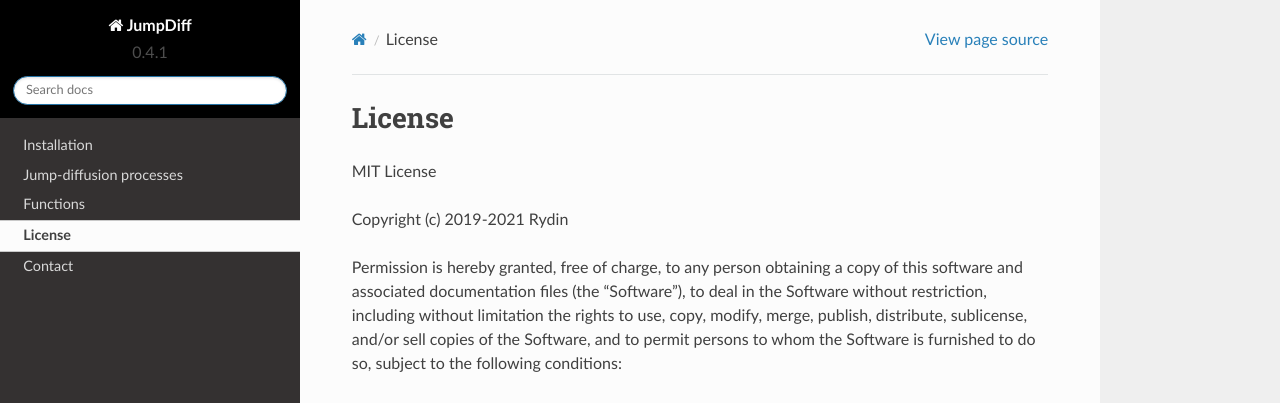
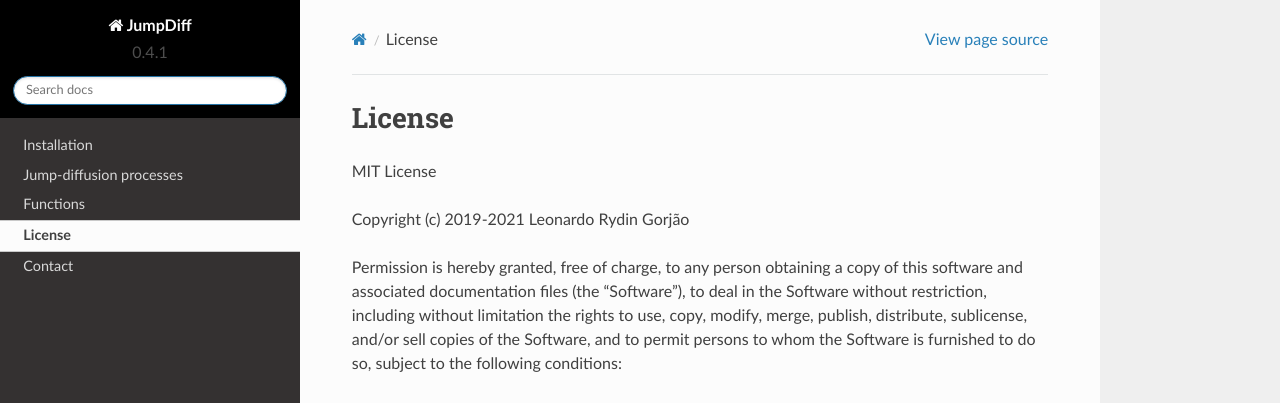
Before and after one commit to LRydin/jumpdiff, a Sphinx documentation site: the page built from docs/source/license.rst, in a window 1280 px wide and 962 px high. Shown: the top 403 px of the window. Built offline with Sphinx 7.4.7 and the Read the Docs theme 2.0.0, drawn with Linux system fonts in a browser that asks for light colours.

Commit message:
Updating licenses

```diff
--- a/docs/source/license.rst
+++ b/docs/source/license.rst
@@ -3,7 +3,7 @@ License
 
 MIT License
 
-Copyright (c) 2019-2021 Rydin
+Copyright (c) 2019-2021 Leonardo Rydin Gorjão
 
 Permission is hereby granted, free of charge, to any person obtaining a copy
 of this software and associated documentation files (the "Software"), to deal
--- a/jumpdiff/__init__.py
+++ b/jumpdiff/__init__.py
@@ -6,3 +6,7 @@ from .parameters import jump_amplitude, jump_rate
 from .formulae import m_formula, f_formula, f_formula_solver
 
 name = "jumpdiff"
+
+__version__ = "0.4.1"
+__author__ = "Leonardo Rydin Gorjão"
+__copyright__ = "Copyright 2019-2021 Leonardo Rydin Gorjão, MIT License"
```
Also changed, not shown: 1 other file.
